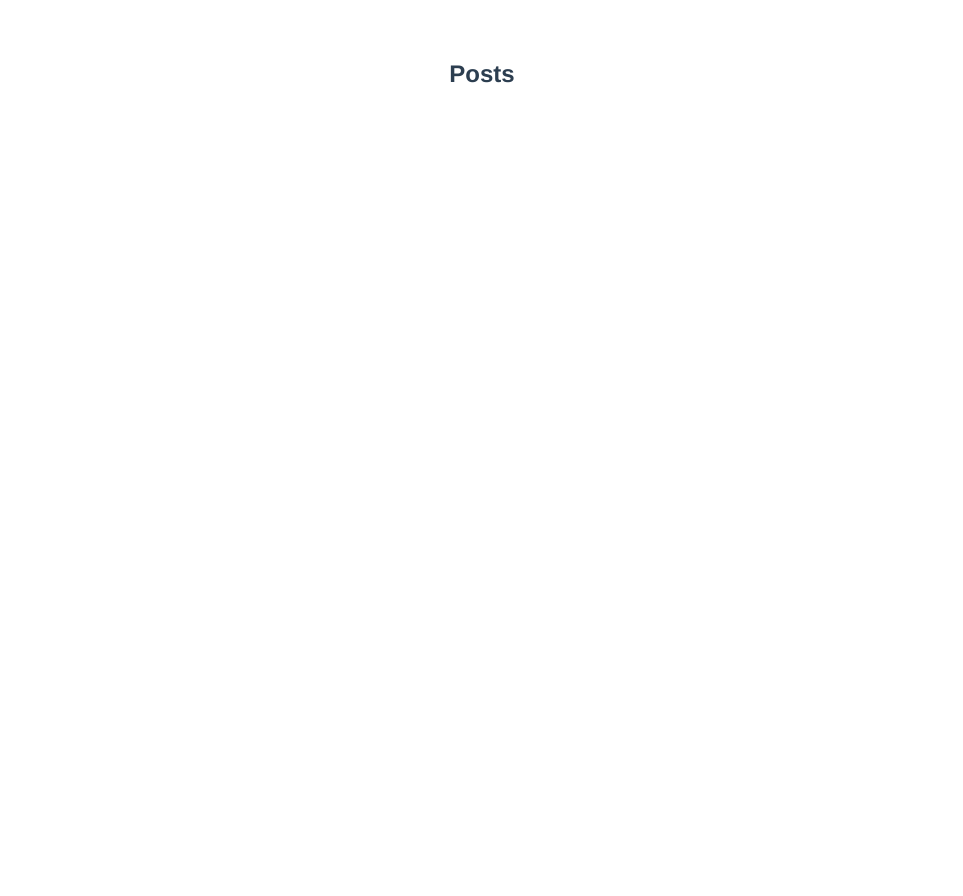
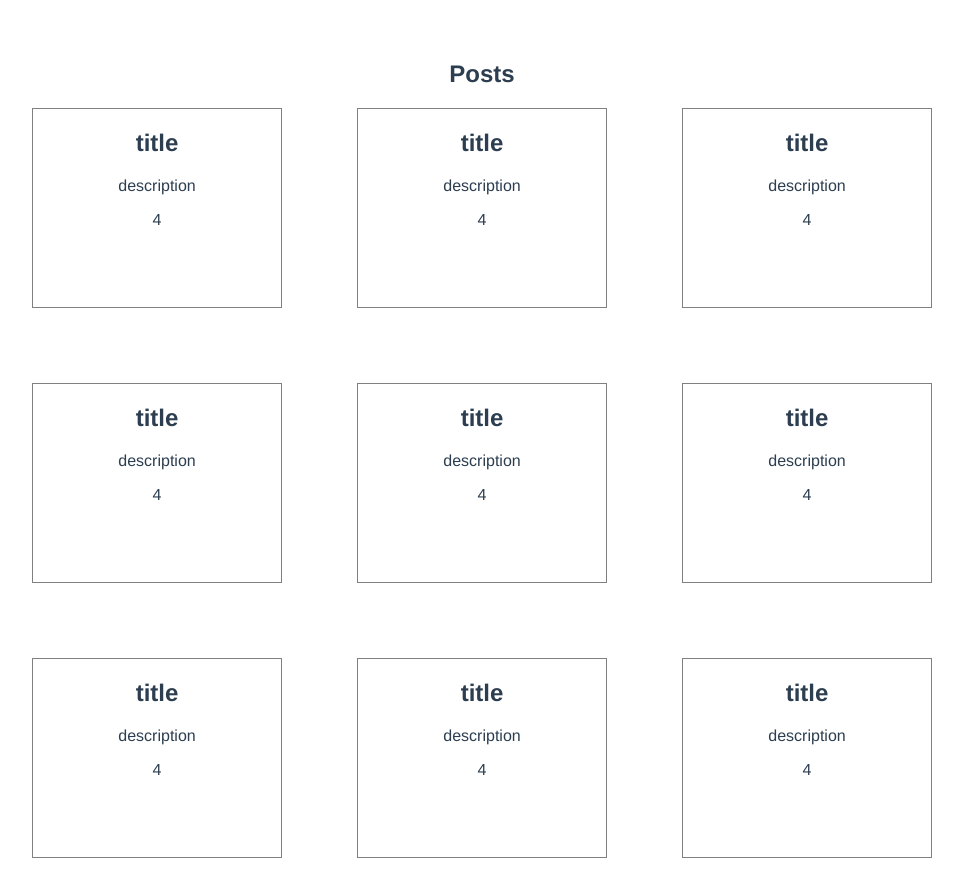
Before and after one commit to bartenev/vue-app, a Vue app: page /posts in a window 1280 px wide. Shown: the top 896 px of the page, without its empty margins (158-1121 px from the left). Before the commit the page ends 800 px from the top, so only its background shows below. Built offline with nearby package versions, Linux system fonts and the light colour scheme.

Commit message:
Добавляет компонент Post и отрисовывает посты

```diff
--- a/src/App.vue
+++ b/src/App.vue
@@ -5,7 +5,6 @@
 </template>
 
 <script>
-
 export default {
   name: 'App',
   components: {
--- /dev/null
+++ b/src/components/Post.vue
@@ -0,0 +1,40 @@
+<template>
+  <article class="post">
+    <h2 class="post__title">{{data.title}}</h2>
+    <p class="post__description">{{data.description}}</p>
+    <span class="post__id">{{data.id}}</span>
+  </article>
+</template>
+
+<script>
+export default {
+  name: 'Post',
+  props: {
+    data: Object
+  }
+}
+</script>
+
+<!-- Add "scoped" attribute to limit CSS to this component only -->
+<style scoped>
+
+.post {
+  width: 250px;
+  height: 200px;
+  border: 1px solid grey;
+  box-sizing: border-box;
+}
+
+.post__title {
+
+}
+
+.post__description {
+  text-overflow: ellipsis;
+}
+
+.post__id {
+
+}
+
+</style>
--- a/src/components/Posts.vue
+++ b/src/components/Posts.vue
@@ -1,19 +1,64 @@
 <template>
-  <div class="container">
+  <div class="posts">
     <h2>Posts</h2>
+    <ul class="posts__list">
+      <li class="posts__item">
+        <Post :data="{title: 'title', description: 'description', id: 4}"/>
+      </li>
+      <li class="posts__item">
+        <Post :data="{title: 'title', description: 'description', id: 4}"/>
+      </li>
+      <li class="posts__item">
+        <Post :data="{title: 'title', description: 'description', id: 4}"/>
+      </li>
+      <li class="posts__item">
+        <Post :data="{title: 'title', description: 'description', id: 4}"/>
+      </li>
+      <li class="posts__item">
+        <Post :data="{title: 'title', description: 'description', id: 4}"/>
+      </li>
+      <li class="posts__item">
+        <Post :data="{title: 'title', description: 'description', id: 4}"/>
+      </li>
+      <li class="posts__item">
+        <Post :data="{title: 'title', description: 'description', id: 4}"/>
+      </li>
+      <li class="posts__item">
+        <Post :data="{title: 'title', description: 'description', id: 4}"/>
+      </li>
+      <li class="posts__item">
+        <Post :data="{title: 'title', description: 'description', id: 4}"/>
+      </li>
+    </ul>
   </div>
 </template>
 
 <script>
+import Post from "./Post";
 export default {
   name: 'Posts',
+  components: {Post},
 }
 </script>
 
 <!-- Add "scoped" attribute to limit CSS to this component only -->
 <style scoped>
-.container {
+.posts {
   width: 900px;
   margin: auto;
 }
+.posts__list {
+  display: flex;
+  flex-wrap: wrap;
+  margin: 0;
+  padding: 0;
+}
+.posts__item {
+  list-style: none;
+  margin-right: 75px;
+  margin-bottom: 75px;
+}
+.posts__item:nth-child(3n) {
+  margin-right: 0;
+}
 </style>
```
